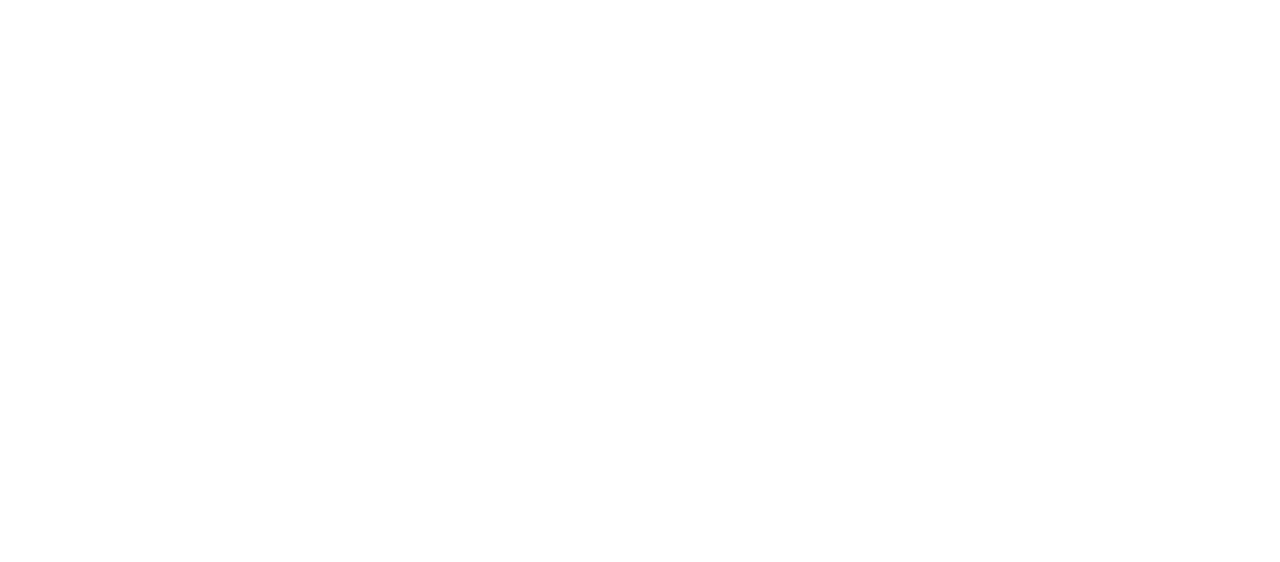
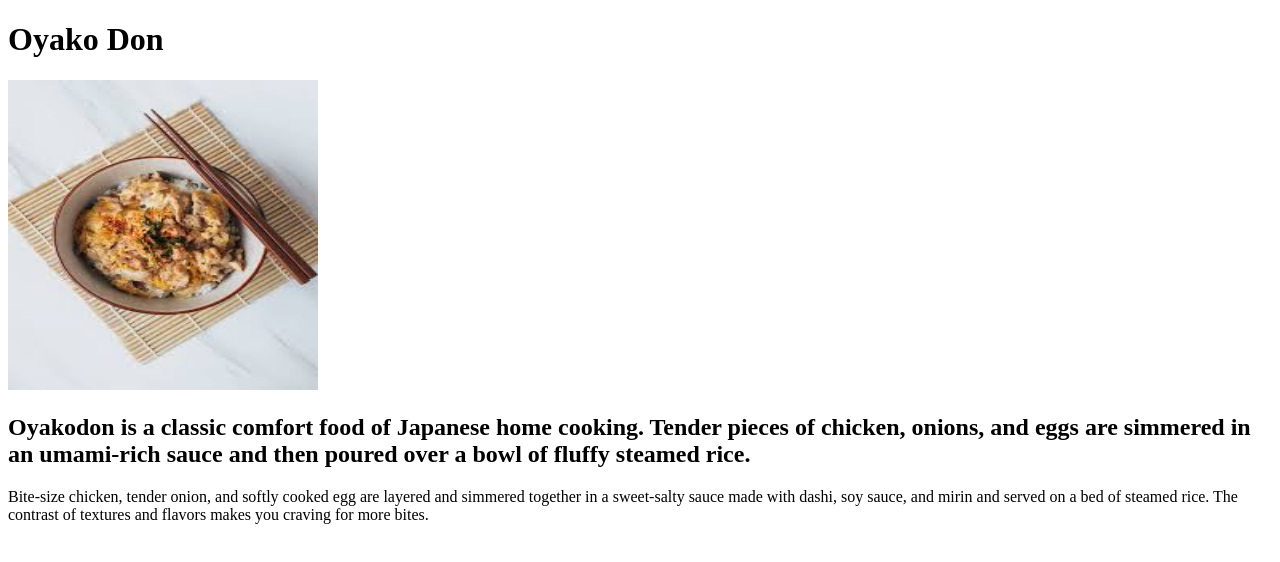
Before and after one commit to Vannox17/odin-recipe, a plain HTML site: page Recipes/Oyako_Don.html in a window 1280 px wide. Drawn offline with Linux system fonts and the light colour scheme.

Commit message:
Add Description in Oyako_Don.html and fix code in index.html

```diff
--- a/Recipes/Oyako_Don.html
+++ b/Recipes/Oyako_Don.html
@@ -6,9 +6,10 @@
     <title>Oyako Don</title>
 </head>
 <body>
-<h1>
-
-</h1>
+    <h1>Oyako Don</h1>
+    <img src="../Images/Oyakodon.jpg" height="310" width="310">
+    <h2>Oyakodon is a classic comfort food of Japanese home cooking. Tender pieces of chicken, onions, and eggs are simmered in an umami-rich sauce and then poured over a bowl of fluffy steamed rice.</h2>
+    <p>Bite-size chicken, tender onion, and softly cooked egg are layered and simmered together in a sweet-salty sauce made with dashi, soy sauce, and mirin and served on a bed of steamed rice. The contrast of textures and flavors makes you craving for more bites.</p>
 </body>
 
 
```
Also changed, not shown: index.html (+1 -0 lines).
